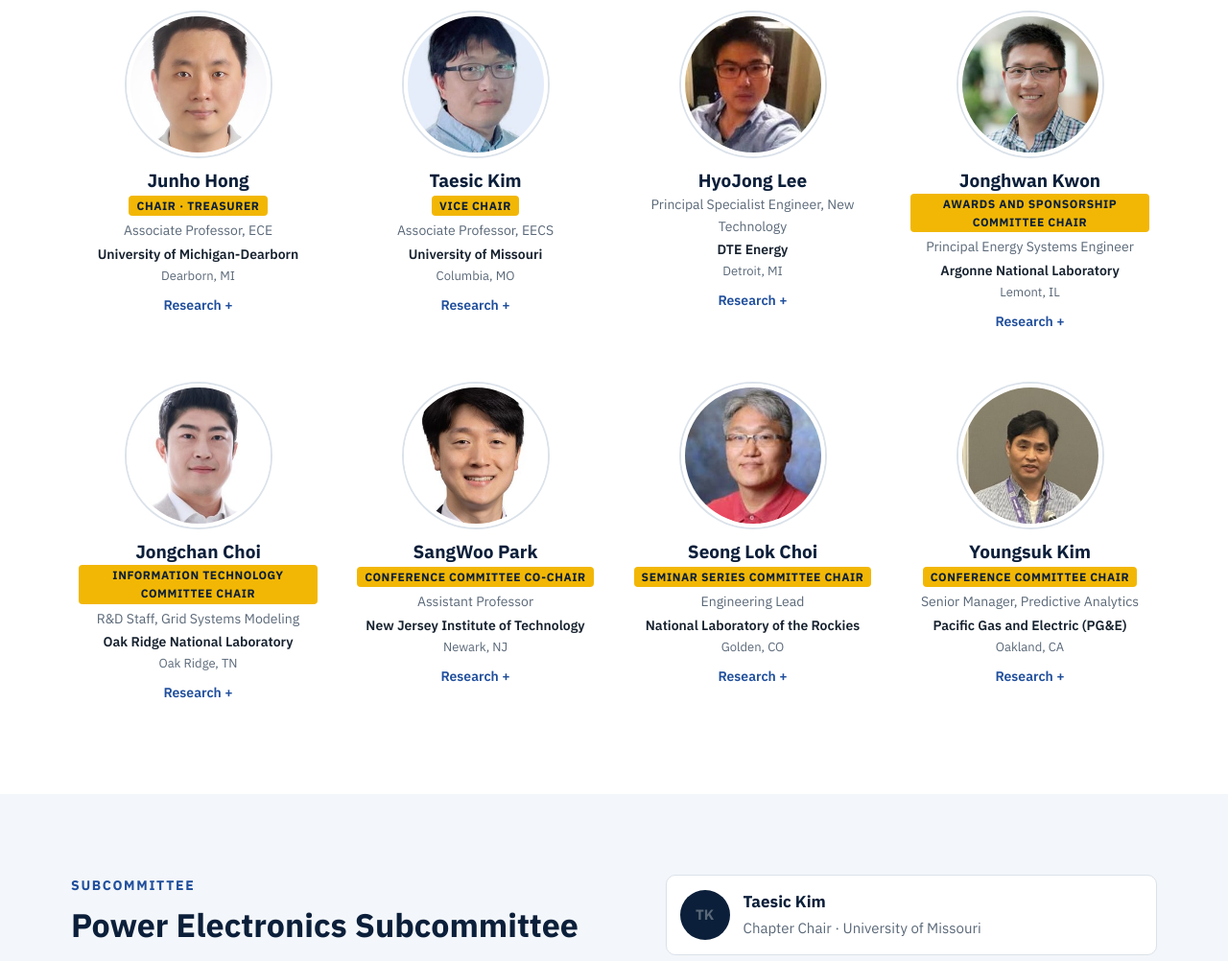
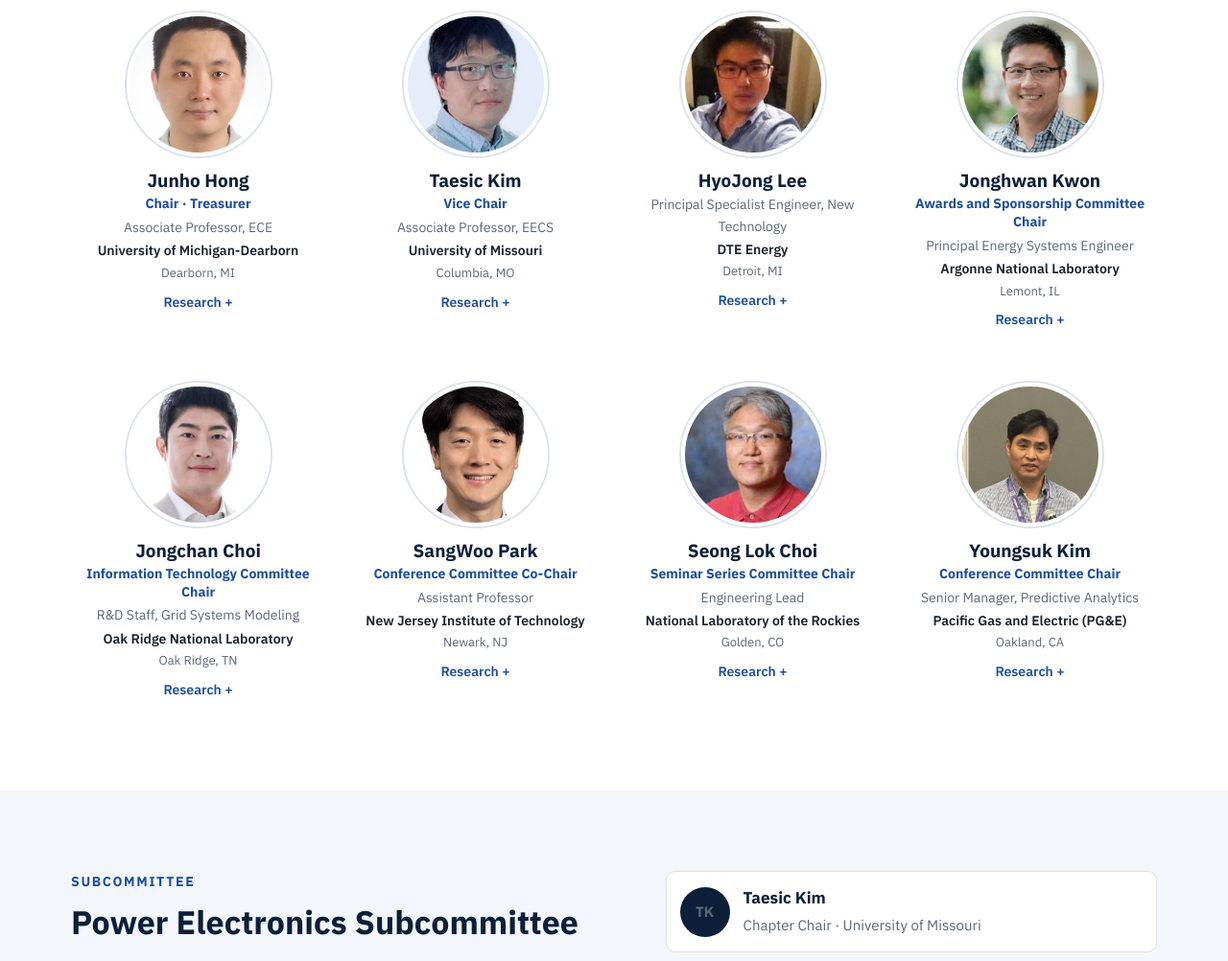
Before and after one commit to kiee-na/preview, a plain HTML site: page members.html in a window 1280 px wide. Shown: the part 1213-2215 px from the top of the page at 96% size. Drawn offline with Linux system fonts and the light colour scheme; a web font is replaced by a local one.

Commit message:
Update style.css

```diff
--- a/style.css
+++ b/style.css
@@ -144,7 +144,7 @@ ul.check li::before{content:"";position:absolute;left:4px;top:.6em;width:9px;hei
 .ph span{display:block;color:var(--muted)}
 .ph .o{color:var(--ink);font-weight:600}.ph .l{font-size:13px}
 .pop ul{margin:0;padding-left:18px}.pop li{margin:3px 0}
-.pos{display:inline-block;font-size:12px;font-weight:700;text-transform:uppercase;letter-spacing:.05em;background:var(--accent);color:var(--navy);padding:1px 8px;border-radius:4px;margin:2px 0}
+.pos{display:block;font-size:14px;font-weight:700;line-height:1.35;color:var(--blue);margin:3px 0 4px}
 .ph .pos{display:inline-block;color:var(--navy)}
 @media (max-width:640px){.pop{position:fixed;left:16px!important;right:16px;top:auto!important;bottom:16px;width:auto;transform:none!important;translate:none!important;margin:0!important}}
 .people{list-style:none;margin:48px 0 0;padding:0;display:grid;grid-template-columns:repeat(4,1fr);gap:34px 24px}
```
